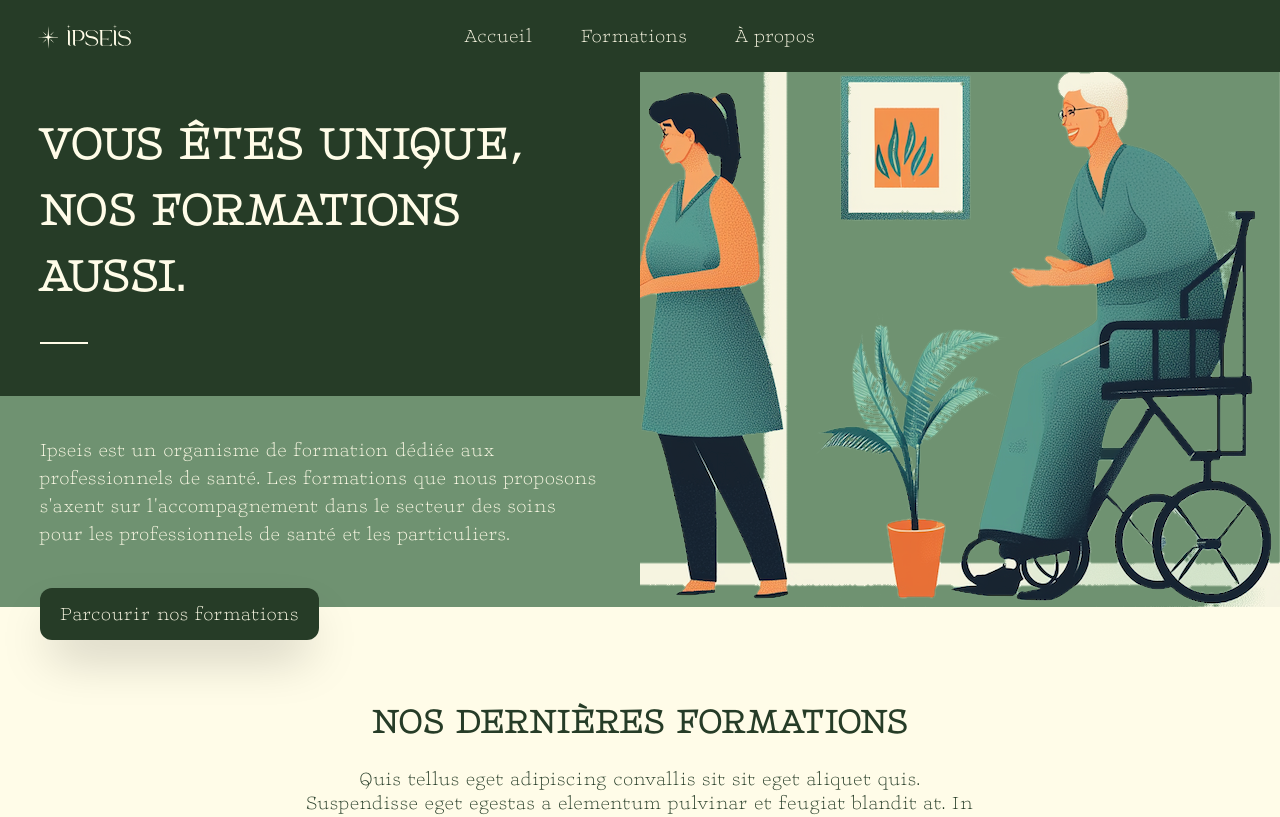
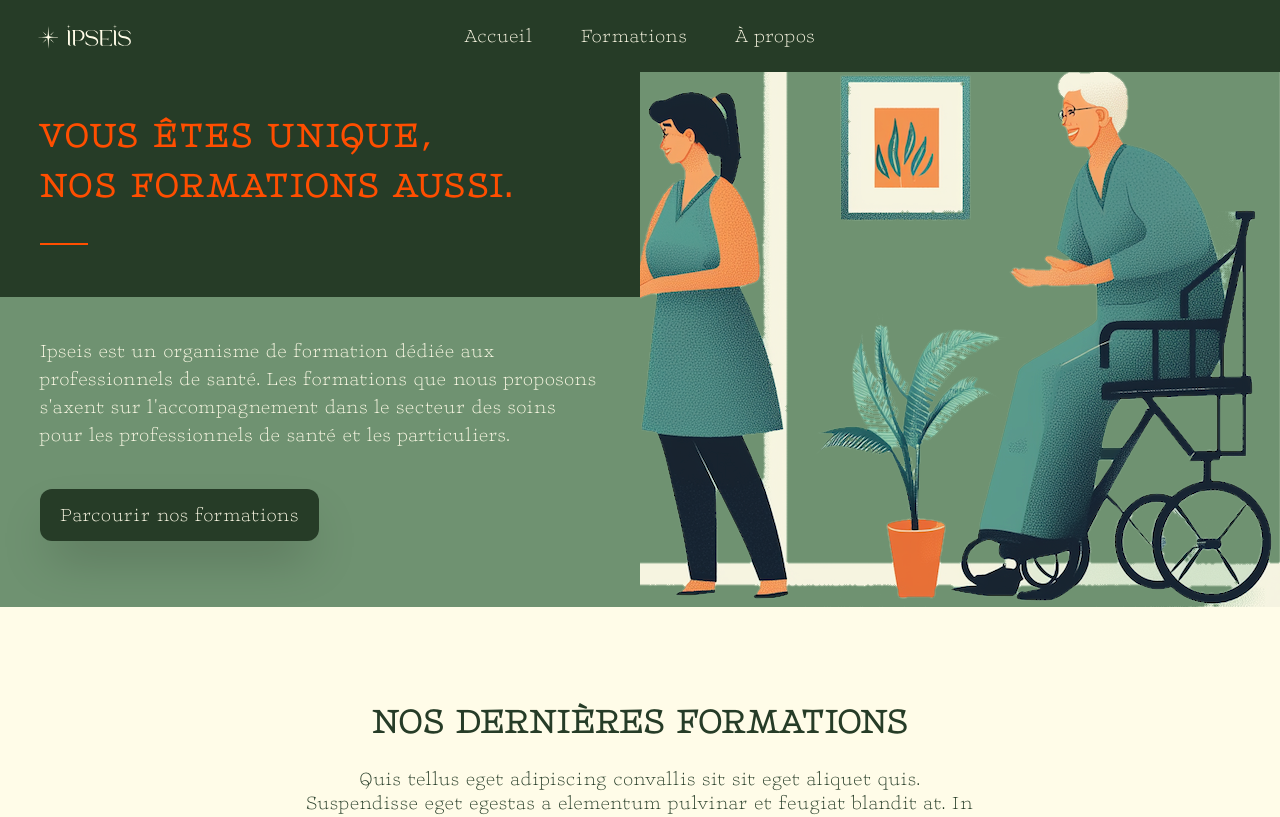
Before and after one commit to Jyok1m/ipseis, a Next.js app: page / in a window 1280 px wide. Shown: the top 817 px of the page. Built offline with nearby package versions, Linux system fonts and the light colour scheme.

Commit message:
Refactoriser la taille de police et les styles du titre principal sur la page d'accueil

```diff
--- a/src/app/page.tsx
+++ b/src/app/page.tsx
@@ -82,12 +82,12 @@ export default function Accueil() {
 			{/* Hero section */}
 			<div className="lg:h-[535px] flex flex-col-reverse lg:flex-row lg:justify-between lg:items-center">
 				<div className="bg-maitrise w-full lg:w-1/2 lg:h-full">
-					<div className="text-5xl font-bold tracking-wider text-support bg-univers p-10 pb-5">
-						<h1 className="text-support uppercase leading-snug">
+					<div className="text-4xl font-bold tracking-widest text-support bg-univers p-10 pb-5">
+						<h1 className="text-cohesion uppercase leading-snug">
 							Vous êtes unique, <br />
 							nos formations aussi.
 						</h1>
-						<div className="border border-support w-12 my-8"></div>
+						<div className="border border-cohesion w-12 my-8"></div>
 					</div>
 					<div className="p-10">
 						<p className="text-xl text-support">
```
